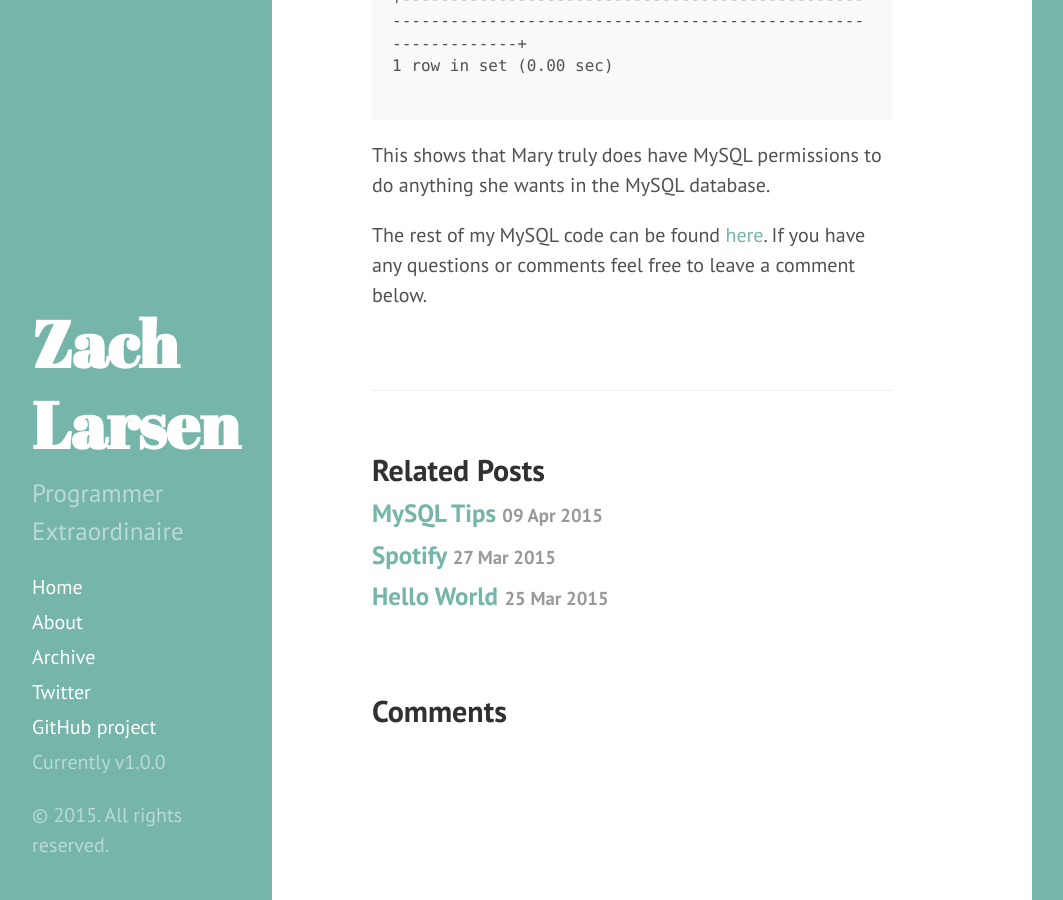
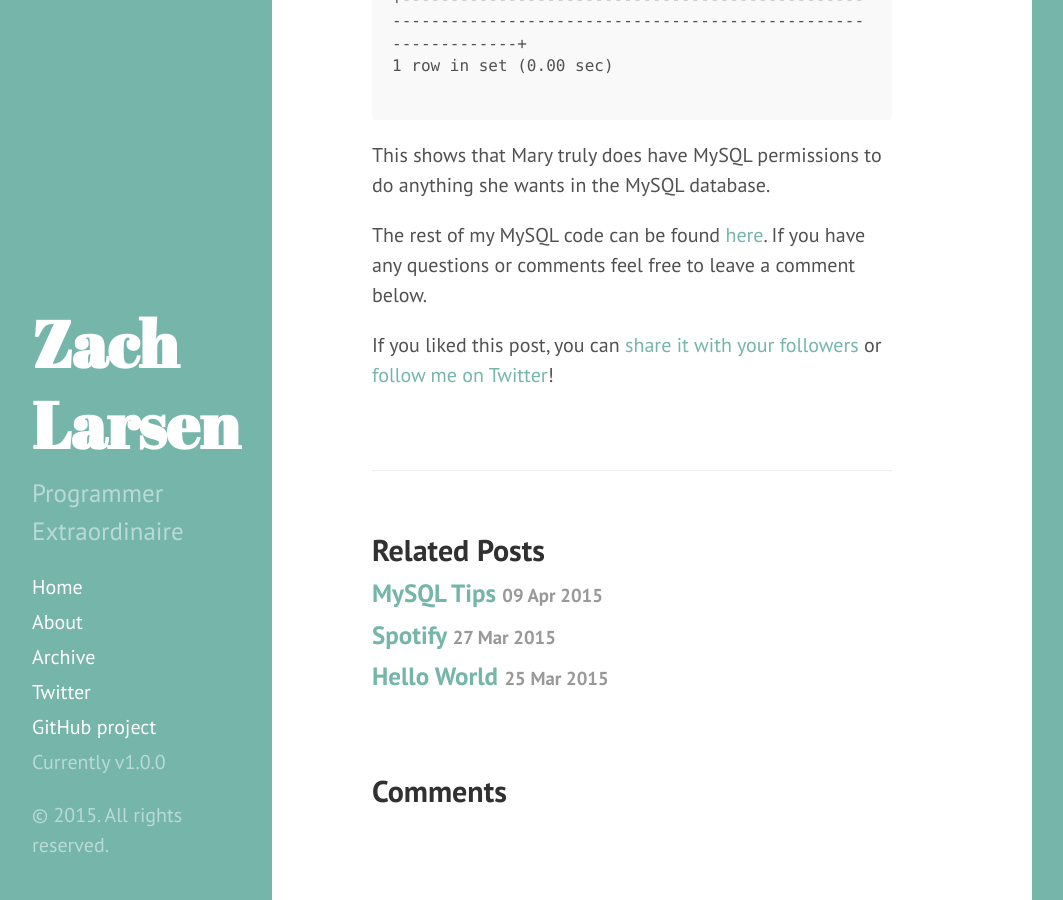
Before and after one commit to zlarsen/zlarsen.github.io, a Jekyll site: the page built from _posts/2015-04-14-mysql-permissions-tips.md, in a window 1280 px wide and 900 px high, scrolled down 5435 px. Shown: the whole window, without its empty margins (8-1071 px from the left). Built offline with Jekyll 4.4.1, drawn with Linux system fonts in a browser that asks for light colours; Markdown is read by kramdown in place of the engine named in the settings; comment, search, counter and statistics services are not loaded.

Commit message:
Updates meta tag info

```diff
--- a/_includes/head.html
+++ b/_includes/head.html
@@ -2,7 +2,17 @@
   <link href="http://gmpg.org/xfn/11" rel="profile">
   <meta http-equiv="X-UA-Compatible" content="IE=edge">
   <meta http-equiv="content-type" content="text/html; charset=utf-8">
+  {% if page.desc %}
+  <meta name="description" content="{{ page.desc }}" />
+  {% else %}
+  <meta name="description" content="I’m a freelance developer with a passion for details and making cool stuff." />
+  {% endif %}
 
+  {% if page.keywords %}
+  <meta name="keywords" content="{{ page.keywords }}" />
+  {% else %}
+  <meta name="keywords" content="freelance, developer, ruby, ruby on rails, development, ruby developer, freelance developer, jekyll, node, full-stack developer, Zach Larsen, Zachariah Larsen, zlarsen, zlarsenz, freelance developer ruby, freelance developer, python, javascript, vim, sublime, MySQL, go" />
+  {% endif %}
   <!-- Enable responsiveness on mobile devices-->
   <meta name="viewport" content="width=device-width, initial-scale=1.0, maximum-scale=1">
 
--- a/_includes/twitter_plug.html
+++ b/_includes/twitter_plug.html
@@ -1,7 +1,7 @@
 If you liked this post, you can
-<a href="https://twitter.com/intent/tweet?url={{ site.url }}{{ page.url }}&text={{ page.title }}&via=zlarsen"
+<a href="https://twitter.com/intent/tweet?url={{ site.url }}{{ page.url }}&text={{ page.title }}&via=zlarsenz"
    target="_blank">
   share it with your followers</a>
 or
-<a href="https://twitter.com/zlarsen">
+<a href="https://twitter.com/zlarsenz">
   follow me on Twitter</a>!
--- a/_posts/2015-04-14-mysql-permissions-tips.md
+++ b/_posts/2015-04-14-mysql-permissions-tips.md
@@ -171,3 +171,5 @@
 This shows that Mary truly does have MySQL permissions to do anything she wants in the MySQL database.
 
 The rest of my MySQL code can be found [here](https://github.com/ZachCustomBit/School/tree/master/cs-4307). If you have any questions or comments feel free to leave a comment below.
+
+{% include twitter_plug.html %}
```
